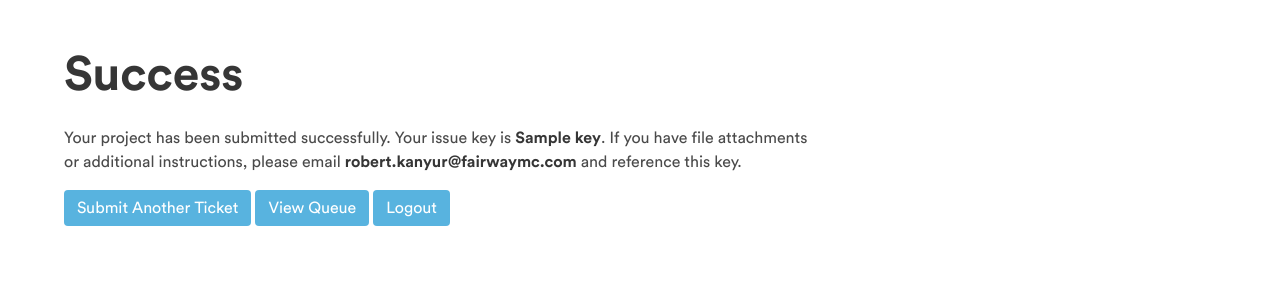
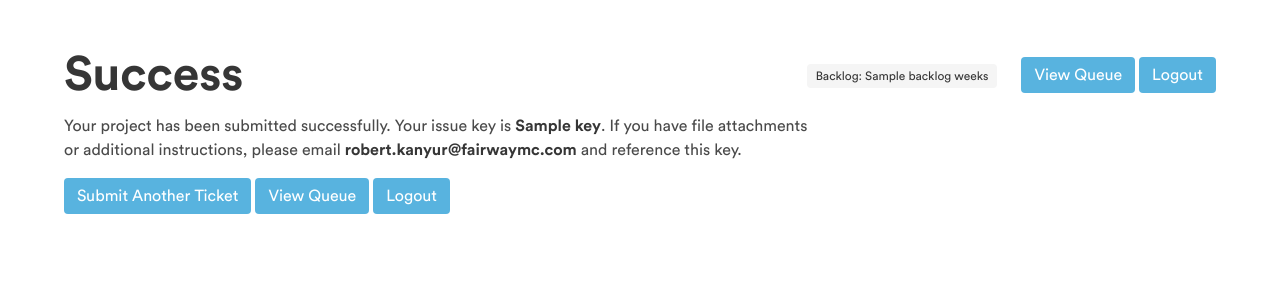
Before and after one commit to robbykanyur/fairway-project-tracker, a Flask app: template templates/success.html in a window 1280 px wide. Shown: the top 300 px of the page. Run offline with Flask 2, Linux system fonts and the light colour scheme; the template is opened without the code that fills it: most values are stand-ins (such as "Sample title", 1, 10 or a date in 2020); some libraries are stand-ins or nearby versions.

Commit message:
Added backlog tag to each page

```diff
--- a/marketing.py
+++ b/marketing.py
@@ -88,17 +88,10 @@ def login():
 @flask_login.login_required
 def submit():
     if request.method == 'GET':
-        r_variables = airtable('Variables','GET')
+        data = fetch_and_filter_issues()["data"]
+        backlog = calculate_backlog(data)
 
-        data = fetch_and_filter_issues()["data"]
-
-        story_points = 0
-        for issue in data:
-            story_points += issue['points']
-        points_per_week = [variable['fields']['Value'] for variable in r_variables['records'] if variable['fields']['Key'] == 'ticket_story_points'][0]
-        backlog = int(round(story_points / points_per_week, 0))
-
-        return render_template('submit.html', backlog=backlog, data=data)
+        return render_template('submit.html', backlog=session['backlog'], data=data)
 
     record_data = {"fields": {}}
     record_data["fields"]["Submission Requestor"] = request.form['requestor']
@@ -115,11 +108,20 @@ def submit():
 
     return redirect(url_for('success'))
 
+def calculate_backlog(data):
+    r_variables = airtable('Variables','GET')
+    story_points = 0
+    for issue in data:
+        story_points += issue['points']
+    points_per_week = [variable['fields']['Value'] for variable in r_variables['records'] if variable['fields']['Key'] == 'ticket_story_points'][0]
+    session['backlog'] = int(round(story_points / points_per_week, 0))
+    return True
+
 @app.route('/success')
 @flask_login.login_required
 def success():
     key = session['submission']['fields']['Key']
-    return render_template('success.html', key=key)
+    return render_template('success.html', key=key, backlog=session['backlog'])
 
 @app.route('/logout')
 def logout():
@@ -134,10 +136,11 @@ def home():
     issues = payload['data']
     print_jobs = payload['print']
     modified = payload['modified']
+    backlog = calculate_backlog(issues)
 
     data = split_tickets(issues)
 
-    return render_template('home.html', active=data[0], inactive=data[1], blocked=data[2], print_jobs=print_jobs, mod_date=modified["date"], mod_time=modified['time'])
+    return render_template('home.html', backlog=session['backlog'], active=data[0], inactive=data[1], blocked=data[2], print_jobs=print_jobs, mod_date=modified["date"], mod_time=modified['time'])
 
 def split_tickets(issues):
     data = []
--- a/templates/home.html
+++ b/templates/home.html
@@ -6,6 +6,9 @@
     <div class="column">
       <h1 class="title is-1">Project Tracker</h1>
       <p class="subtitle">Fairway Area 321</p>
+    </div>
+    <div class="column is-narrow">
+      <span class="tag is-light">Backlog: {{ backlog }} week{{ backlog|pluralize }}</span>
     </div>
     <div class="column is-narrow">
       <a href="/submit" id="btn-submit" class="button is-primary" onclick="addClass('#btn-submit', 'is-loading')">Submit Ticket</a>
--- a/templates/submit.html
+++ b/templates/submit.html
@@ -5,7 +5,9 @@
   <div class="columns is-vcentered">
     <div class="column">
       <h1 class="title is-1">Submit a new project</h1>
-      <p class="subtitle">Current backlog: {{ backlog }} week{{ backlog|pluralize }}</p>
+    </div>
+    <div class="column is-narrow">
+      <span class="tag is-light">Backlog: {{ backlog }} week{{ backlog|pluralize }}</span>
     </div>
     <div class="column is-narrow">
       <a href="/" id="btn-view" class="button is-primary" onclick="addClass('#btn-view', 'is-loading')">View Queue</a>
--- a/templates/success.html
+++ b/templates/success.html
@@ -2,10 +2,23 @@
 
 {% block content %}
 <div class="container">
+  <div class="columns is-vcentered">
+    <div class="column">
+        <h1 class="title is-1">Success</h1>
+    </div>
+    <div class="column is-narrow">
+      <span class="tag is-light">Backlog: {{ backlog }} week{{ backlog|pluralize }}</span>
+    </div>
+    <div class="column is-narrow">
+      <a href="/" id="btn-view" class="button is-primary" onclick="addClass('#btn-view', 'is-loading')">View Queue</a>
+      <a href="/logout" id="btn-logout" class="button is-primary" onclick="addClass('#btn-logout', 'is-loading')">Logout</a>
+    </div>
+  </div>
+</div>
+<div class="container">
   <div class="columns">
     <div class="column is-8">
       <div class="content">
-        <h1 class="title is-1">Success</h1>
         <p>Your project has been submitted successfully. Your issue key is <strong>{{ key }}</strong>. If you have file attachments or additional instructions, please email <strong>robert.kanyur@fairwaymc.com</strong> and reference this key.</strong></p>
         <p><a href="/submit" id="btn-submit" class="button is-primary" onclick="addClass('#btn-submit', 'is-loading')">Submit Another Ticket</a>
         <a href="/" id="btn-view" class="button is-primary" onclick="addClass('#btn-view', 'is-loading')">View Queue</a>
```
